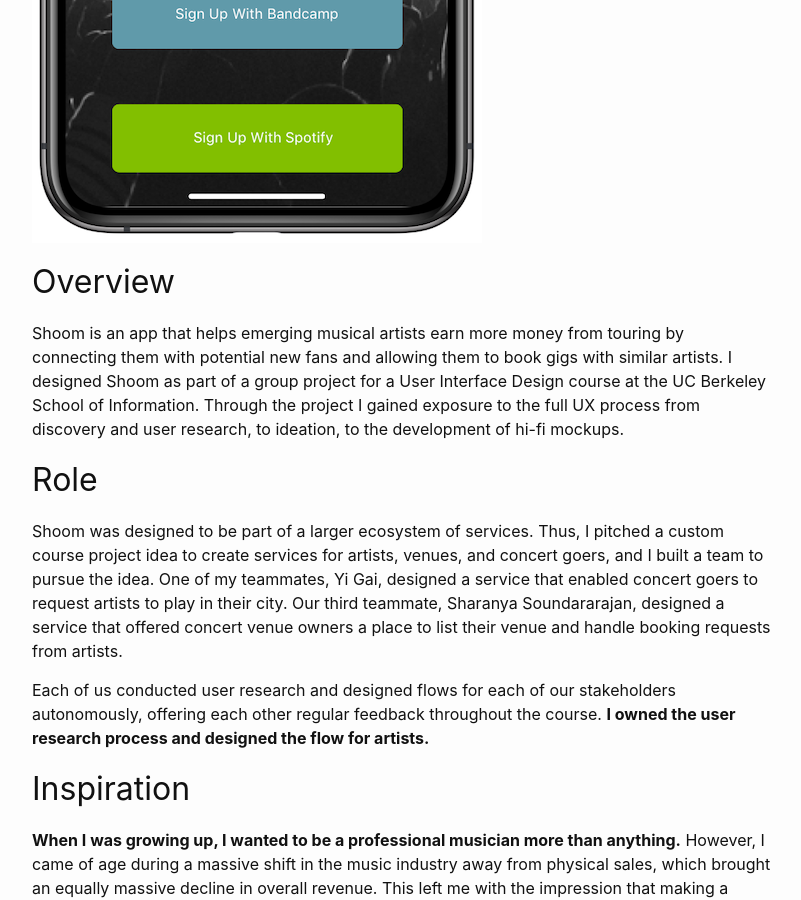
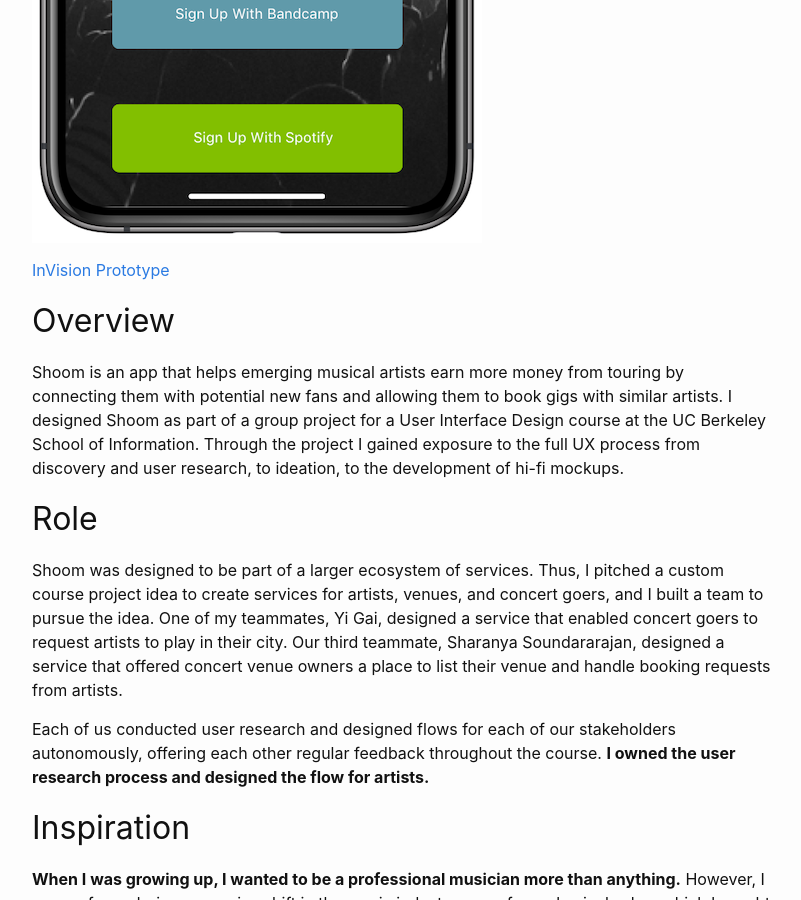
Before and after one commit to victor-grajski/portfolio-old, a Jekyll site: the page built from _posts/2019-10-04-shoom.markdown, in a window 1280 px wide and 900 px high, scrolled down 853 px. Shown: the whole window, without its empty margins (238-1039 px from the left). Built offline with Jekyll 4.4.1, drawn with Linux system fonts in a browser that asks for light colours.

Commit message:
Update 2019-10-04-shoom.markdown

```diff
--- a/_posts/2019-10-04-shoom.markdown
+++ b/_posts/2019-10-04-shoom.markdown
@@ -10,6 +10,8 @@ category: "Product Design"
 ---
 
 <img src="/assets/shoom/splash-screen.png" alt="splash" />
+
+[InVision Prototype](https://invis.io/U5OZEOI4SMF)
 
 ## Overview
 Shoom is an app that helps emerging musical artists earn more money from touring by connecting them with potential new fans and allowing them to book gigs with similar artists. I designed Shoom as part of a group project for a User Interface Design course at the UC Berkeley School of Information. Through the project I gained exposure to the full UX process from discovery and user research, to ideation, to the development of hi-fi mockups.
```
